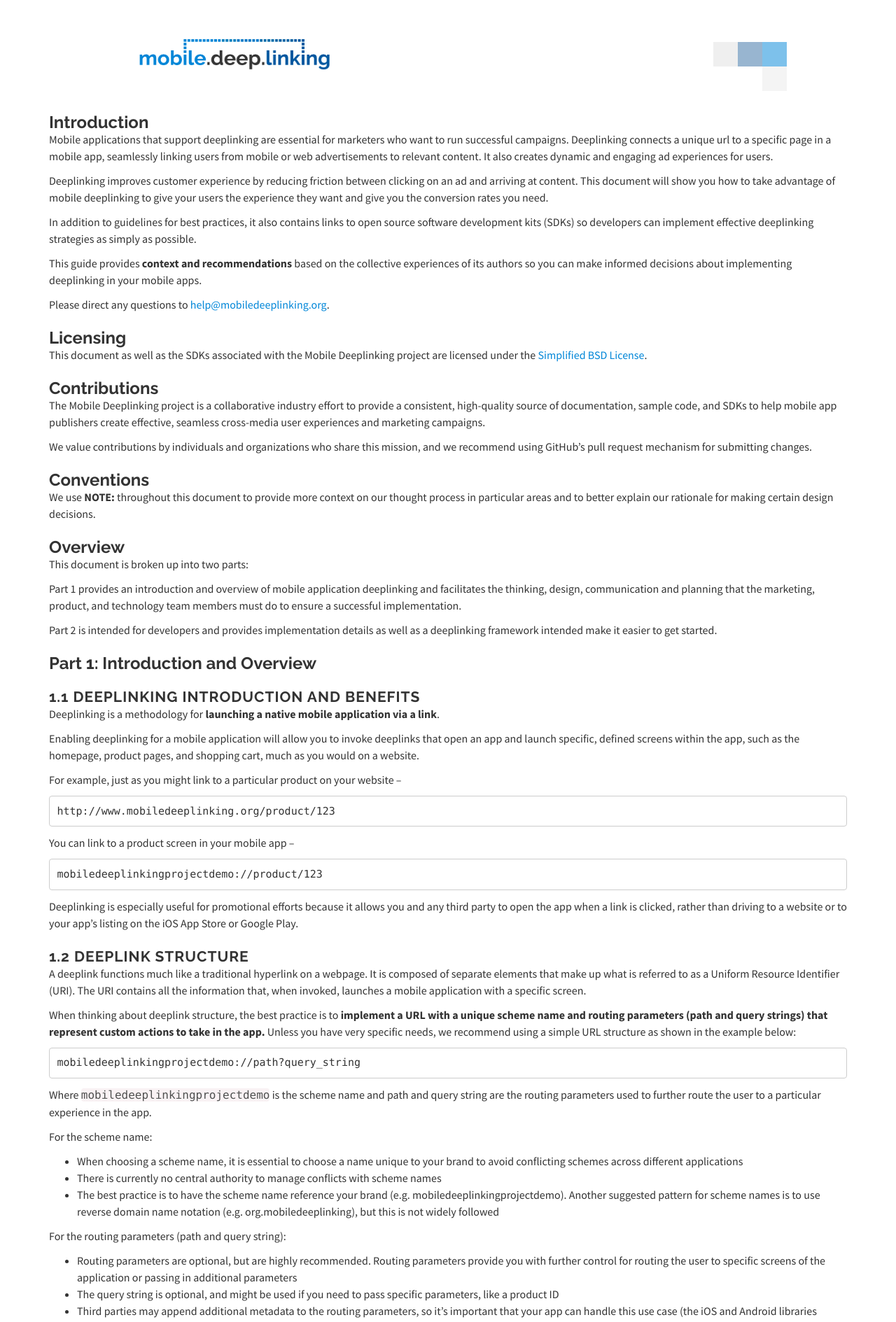
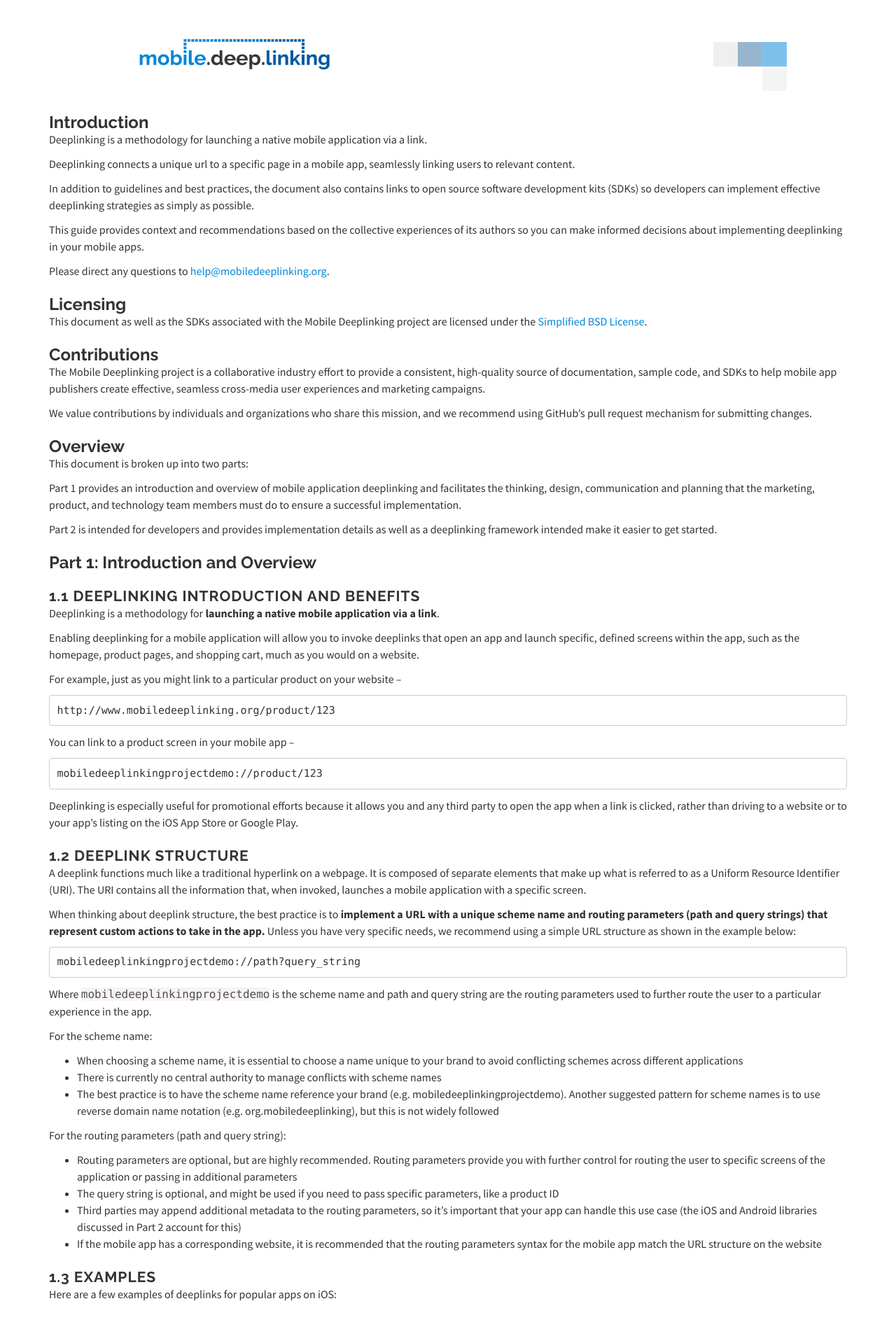
Before and after one commit to mobiledeeplinking/mobiledeeplinking.github.io, a Jekyll site: the page built from _posts/2014-02-12-mobiledeeplinking-spec.markdown, in a window 1280 px wide. Shown: the top 1889 px of the page at 70% size. Built offline with Jekyll 4.4.1, drawn with Linux system fonts in a browser that asks for light colours; nearby versions of some CDN libraries; Markdown is read by kramdown in place of the engine named in the settings; some of the changed text lies outside the part shown.

Commit message:
Content Edits, sidebar visual edits, and scrollspy fixes.

```diff
--- a/_layouts/default.html
+++ b/_layouts/default.html
@@ -1,5 +1,5 @@
 ---
-title:  "Mobile Deeplinking Industry Standard Specification"
+title:  "MobileDeepLinking.org"
 ---
 
 <!DOCTYPE html>
@@ -23,7 +23,7 @@
   <link href='http://fonts.googleapis.com/css?family=Abril+Fatface' rel='stylesheet' type='text/css'>
   <link href="//netdna.bootstrapcdn.com/font-awesome/4.0.3/css/font-awesome.css" rel="stylesheet">
 </head>
-<body>
+<body data-spy="scroll" data-target="#sidebar" data-offset="10">
   <div class="container">
     <div class="row">
       <div class="site">
--- a/_posts/2014-02-12-mobiledeeplinking-spec.markdown
+++ b/_posts/2014-02-12-mobiledeeplinking-spec.markdown
@@ -4,13 +4,13 @@
 
 ### Introduction
 
-Mobile applications that support deeplinking are essential for marketers who want to run successful campaigns.  Deeplinking connects a unique url to a specific page in a mobile app, seamlessly linking users from mobile or web advertisements to relevant content. It also creates dynamic and engaging ad experiences for users.
+Deeplinking is a methodology for launching a native mobile application via a link.
 
-Deeplinking improves customer experience by reducing friction between clicking on an ad and arriving at content.  This document will show you how to take advantage of mobile deeplinking to give your users the experience they want and give you the conversion rates you need.
+Deeplinking connects a unique url to a specific page in a mobile app, seamlessly linking users to relevant content.
 
-In addition to guidelines for best practices, it also contains links to open source software development kits (SDKs) so developers can implement effective deeplinking strategies as simply as possible.
+In addition to guidelines and best practices, the document also contains links to open source software development kits (SDKs) so developers can implement effective deeplinking strategies as simply as possible.
 
-This guide provides **context and recommendations** based on the collective experiences of its authors so you can make informed decisions about implementing deeplinking in your mobile apps.
+This guide provides context and recommendations based on the collective experiences of its authors so you can make informed decisions about implementing deeplinking in your mobile apps.
 
 Please direct any questions to [help@mobiledeeplinking.org](mailto:help@mobiledeeplinking.org).
 
@@ -29,12 +29,6 @@
 We value contributions by individuals and organizations
 who share this mission, and we recommend using GitHub's pull request mechanism for
 submitting changes.
-
-### Conventions
-
-We use **NOTE:** throughout this document to provide more context on our
-thought process in particular areas and to better explain our rationale
-for making certain design decisions.
 
 ### Overview
 
@@ -806,22 +800,3 @@
 #### 3.2 Android
 
 The Android Library can be found [here](http://www.github.com/mobiledeeplinking/mobiledeeplinking-android).
-
-### Version history
-
-Last updated: Wednesday, February 5, 2014, 21:00 PM EST
-
-Wednesday, Feb 5th – Version 0.3 distributed for feedback
-
--   Part 1: minor edits, added use cases
--   Part 2: minor edits, added new Developer Introduction section
--   Released finalized iOS implementation library on Github
-
-Monday, Jan 27th – Version 0.2 distributed for feedback
-
--   Split document into two parts
--   Implemented feedback from working group on Part 1
--   Implemented feedback from working group on Part 2
--   Released first version of iOS implementation library on Github
-
-Friday, Jan 24th – Version 0.1 distributed for feedback
--- a/css/main.css
+++ b/css/main.css
@@ -294,13 +294,13 @@
 }
 
 @media (min-width: 992px) {
-  #navdiv.affix-top {
+  #sidebar.affix-top {
     position: static;
     margin-top:0em;
     width:228px;
   }
 
-  #navdiv.affix {
+  #sidebar.affix {
     position: fixed;
     top:3em;
     width:228px;
@@ -308,11 +308,11 @@
 }
 
 @media (max-width: 991px) {
-  #navdiv.affix {
+  #sidebar.affix {
     display:none;
   }
 
-  #navdiv.affix-top {
+  #sidebar.affix-top {
     display:none;
   }
 }
@@ -355,7 +355,7 @@
 .github {
   font-size:15px;
   margin-left:18px;
-  margin-top:48px;
+  margin-top:24px;
 }
 
 .github > img {
@@ -386,10 +386,10 @@
 }
 
 table > thead > tr > th, table > tbody > tr > th, table > tfoot > tr > th, table > thead > tr > td, table > tbody > tr > td, table > tfoot > tr > td {
-padding: 11.5px 8px;
-line-height: 24px;
-vertical-align: top;
-border-top: 1px solid #dddddd;
+  padding: 11.5px 8px;
+  line-height: 24px;
+  vertical-align: top;
+  border-top: 1px solid #dddddd;
 }
 
 .nav>.active>ul {
@@ -411,7 +411,6 @@
 div.contact {
   font-size: 15px;
   margin-left: 18px;
-  margin-top: 12px;
 }
 
 .fa-envelope {
@@ -427,9 +426,12 @@
 
 .logos {
   margin-left:18px;
-  margin-top:6px;
 }
 
 .logos img {
   height:24px;
 }
+
+#sidebar hr {
+  margin-left:18px;
+}
```
Also changed, not shown: other parts of _layouts/default.html (+1 -3 lines), _layouts/spec.html (+24 -28 lines). Lines whose indentation alone changed are shown as unchanged.
